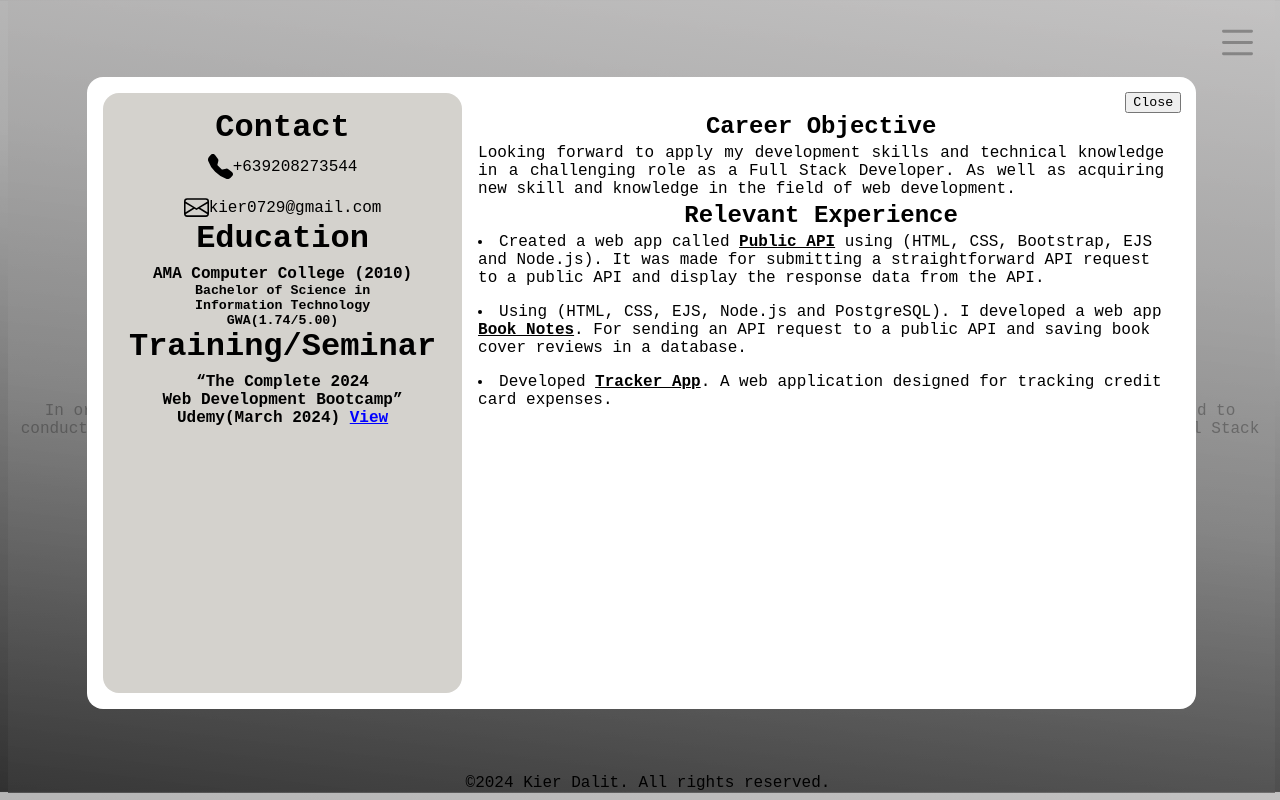
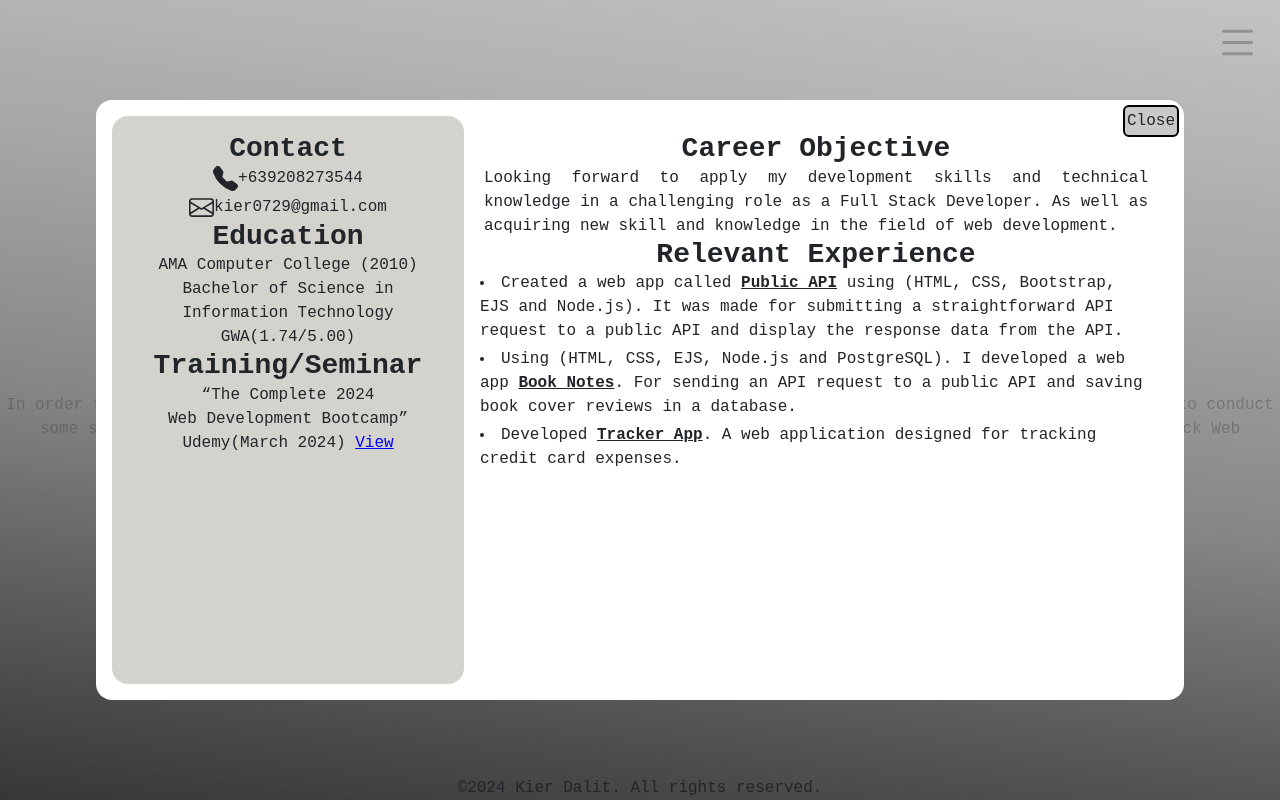
Before and after one commit to Kier0729/online-cv, a React (Create React App) app: page /#/ in a window 1280 px wide. Both pictures are taken after a click on the button "About". Built offline with nearby package versions, Linux system fonts and the light colour scheme.

Commit message:
add bootstrap

```diff
--- a/public/index.html
+++ b/public/index.html
@@ -2,7 +2,7 @@
 <html lang="en">
   <head>
     <meta charset="utf-8" />
-    <!-- <link href="https://cdn.jsdelivr.net/npm/bootstrap@5.3.3/dist/css/bootstrap.min.css" rel="stylesheet" integrity="sha384-QWTKZyjpPEjISv5WaRU9OFeRpok6YctnYmDr5pNlyT2bRjXh0JMhjY6hW+ALEwIH" crossorigin="anonymous"> -->
+    <link href="https://cdn.jsdelivr.net/npm/bootstrap@5.3.3/dist/css/bootstrap.min.css" rel="stylesheet" integrity="sha384-QWTKZyjpPEjISv5WaRU9OFeRpok6YctnYmDr5pNlyT2bRjXh0JMhjY6hW+ALEwIH" crossorigin="anonymous">
     <link href="./styles/styles.css" rel="stylesheet"/>
     <title>Kier Anthony Dalit</title>
   </head>
--- a/public/styles/styles.css
+++ b/public/styles/styles.css
@@ -15,11 +15,19 @@
   text-align: center;
 }
 
+h1{
+  font-weight: bolder;
+}
+
 .container{
   display: flex;
   flex-direction: column;
   justify-content: center;
-  height: calc(100vh - 30px);
+  width: 100%;
+  height: 100vh;
+  margin: 0;
+  max-width: none;
+  padding: 0;
   /* max-height: 700px; */
 }
 
@@ -31,6 +39,9 @@
   align-self:center;
   gap: 5px;
 }
+.container-btn h5{
+  width: 100%;
+}
 
 h3,h4,h5{
   margin-top: 0;
@@ -38,18 +49,20 @@ h3,h4,h5{
 }
 
 p{
-  font-weight: 500;
+  /* font-weight: 500; */
   margin-bottom: 0;
+  padding-left: .25rem;
+  padding-right: .25rem;
 }
 
-h1{
-  font-weight: 900;
-  margin-bottom: .5rem;
+h3{
+  /* font-weight: 900; */
+  font-weight: bolder;
 }
-.container-btn h4:hover{
+.container-btn h5:hover{
   transition: .3s;
     color: darkblue;
-    font-size: larger;
+    /* font-size: larger; */
     cursor: pointer;
     /* background-color: rgb(169, 169, 169, 0.2); */
 }
@@ -64,6 +77,8 @@ h1{
   border: 2px solid black;
   background-color: rgb(0, 0, 0, 0);
   border-radius: 5px;
+  height: max-content;
+  text-align: center;
 }
 
 .container-outer{
@@ -72,7 +87,7 @@ h1{
   justify-content: center;
   align-items: center;
   position: absolute;
-  width: 99%;
+  width: 100%;
   height: 100%;
   background: linear-gradient(to top right, rgb(0, 0, 0, .9),rgba(137, 137, 137, 0.7),rgba(225, 223, 223, 0.7));
   background-size: 500%;
@@ -80,7 +95,7 @@ h1{
   /* max-height: 700px; */
 }
 body{
-  height: 97vh;
+  height: 100%;
   background: linear-gradient(to top right, rgb(0, 0, 0, .9),rgba(137, 137, 137, 0.7),rgba(225, 223, 223, 0.7));
   background-size: 500%;
   animation: bg-animation 2s linear infinite alternate;
@@ -122,6 +137,7 @@ body{
   height: fit-content;
   padding: 1rem;
   border-radius: 1rem;
+  z-index: 999;
 }
 
 .container-inner-skills div{
@@ -151,6 +167,7 @@ body{
   max-height: 700px;
   padding: 1rem;
   border-radius: 1rem;
+  z-index: 999;
 }
 
 .contact-education{
@@ -159,15 +176,12 @@ body{
   padding: 1rem;
   border-radius: 1rem;
 }
-.contact-education h1{
-  margin-top: 0;
-}
 .container-inner-about>div>div{
   display: flex;
   flex-direction: column;
   justify-content: center;
   align-items: center;
-  gap: 1rem;
+  gap: .25rem;
 }
 .container-inner-about label{
   display: flex;
@@ -203,10 +217,17 @@ body{
 }
 
 .btn{
+  border: 2px solid black;
   position: absolute;
-  right: 15px;
-  top: 15px;
+  right: 5px;
+  top: 5px;
   cursor: pointer;
+  padding: 2px;
+  background: rgb(201, 201, 201);
+}
+.btn:hover{
+  background: rgba(88, 88, 88, 0.9);
+  border: 2px solid black;
 }
 
 .link{
@@ -229,6 +250,7 @@ body{
   overflow: auto;
   gap: .5rem;
   max-height: 700px;
+  z-index: 999;
 }
 
 .container-inner-projects div{
@@ -248,7 +270,7 @@ body{
 
 .container-inner-projects label:hover{
   transition: .3s;
-  font-size: x-large;
+  /* font-size: x-large; */
   color: blue;
 }
 .container-inner-projects img{
@@ -272,8 +294,9 @@ body{
 
 footer{
   position: fixed;
-  bottom: 8px;
+  bottom: 0px;
   width: 100%;
+  min-width: 400px;
   text-align: center;
 }
 
@@ -285,6 +308,11 @@ footer{
     min-width: 400px;
     max-height: 700px;
     /* background: red; */
+  }
+
+  .contact-education, .career-objective{
+    height: 50%;
+    overflow: auto;
   }
 
   .container-inner-skills, body{
@@ -332,7 +360,12 @@ svg:hover{
   animation: sidebar-animation .5s forwards;
 }
 @keyframes sidebar-animation {
-to{ width: 15%}
+to{
+  position: fixed;
+  right: 0;
+  width: 15%;
+  height: 100%;
+}
 }
 
 .sidebar-btn{
--- a/src/components/App.js
+++ b/src/components/App.js
@@ -2,13 +2,11 @@ import React from "react";
 import Router from "./Router"
 
 function App(){
-    const date = new Date();
     return(
     <div>
-        <div className="container">
+        <div>
             <Router />
         </div>
-     <footer className="prevent-select reddit-mono-h1">{`©${date.getFullYear()} Kier Dalit. All rights reserved.`}</footer>
     </div>
     );
 }
--- a/src/components/Pages/About.js
+++ b/src/components/Pages/About.js
@@ -7,7 +7,7 @@ function About(){
         <div className="container-outer">
             <div className="container-inner-about">
                 <div className="contact-education">
-                    <h1 className="reddit-mono-h1">Contact</h1>
+                    <h3 className="reddit-mono-h1">Contact</h3>
                     <div>
                     <label className="reddit-mono-h1"><svg xmlns="http://www.w3.org/2000/svg" width="25" height="25" fill="currentColor" className="bi bi-telephone-fill" viewBox="0 0 16 16">
                     <path fill-rule="evenodd" d="M1.885.511a1.745 1.745 0 0 1 2.61.163L6.29 2.98c.329.423.445.974.315 1.494l-.547 2.19a.68.68 0 0 0 .178.643l2.457 2.457a.68.68 0 0 0 .644.178l2.189-.547a1.75 1.75 0 0 1 1.494.315l2.306 1.794c.829.645.905 1.87.163 2.611l-1.034 1.034c-.74.74-1.846 1.065-2.877.702a18.6 18.6 0 0 1-7.01-4.42 18.6 18.6 0 0 1-4.42-7.009c-.362-1.03-.037-2.137.703-2.877z"/>
@@ -16,18 +16,18 @@ function About(){
                     <path d="M0 4a2 2 0 0 1 2-2h12a2 2 0 0 1 2 2v8a2 2 0 0 1-2 2H2a2 2 0 0 1-2-2zm2-1a1 1 0 0 0-1 1v.217l7 4.2 7-4.2V4a1 1 0 0 0-1-1zm13 2.383-4.708 2.825L15 11.105zm-.034 6.876-5.64-3.471L8 9.583l-1.326-.795-5.64 3.47A1 1 0 0 0 2 13h12a1 1 0 0 0 .966-.741M1 11.105l4.708-2.897L1 5.383z"/>
                     </svg>kier0729@gmail.com</label>
                     </div>
-                    <h1 className="reddit-mono-h1">Education</h1>
-                    <h4 className="reddit-mono-h1">AMA Computer College (2010)</h4>
-                    <h5 className="reddit-mono-h1">Bachelor of Science in <br></br>Information Technology <br></br>GWA(1.74/5.00)</h5>
-                    <h1 className="reddit-mono-h1">Training/Seminar</h1>
-                    <h4 className="reddit-mono-h1">“The Complete 2024 <br></br>Web Development Bootcamp”<br></br>Udemy(March 2024) <span className="link" onClick={()=>{myContext.setClose(true)}}>View</span></h4>
+                    <h3 className="reddit-mono-h1">Education</h3>
+                    <p className="reddit-mono-h1">AMA Computer College (2010)</p>
+                    <p className="reddit-mono-h1">Bachelor of Science in <br></br>Information Technology <br></br>GWA(1.74/5.00)</p>
+                    <h3 className="reddit-mono-h1">Training/Seminar</h3>
+                    <p className="reddit-mono-h1">“The Complete 2024 <br></br>Web Development Bootcamp”<br></br>Udemy(March 2024) <span className="link" onClick={()=>{myContext.setClose(true)}}>View</span></p>
                 </div>
                 <div className="career-objective">
-                    <h2 className="reddit-mono-h1">Career Objective</h2>
+                    <h3 className="reddit-mono-h1">Career Objective</h3>
                     <p className="reddit-mono-h1">Looking forward to apply my development skills and technical knowledge in a
                         challenging role as a Full Stack Developer. As well as acquiring new
                         skill and knowledge in the field of web development.</p>
-                    <h2 className="reddit-mono-h1">Relevant Experience</h2>
+                    <h3 className="reddit-mono-h1">Relevant Experience</h3>
                     <div>
                         <li className="reddit-mono-h1">Created a web app called <span className="web-name">Public API</span> using (HTML, CSS, Bootstrap, EJS and Node.js).
                         It was made for submitting a straightforward API request to a public API and display the response data from the API.</li>
--- a/src/components/Pages/Home.js
+++ b/src/components/Pages/Home.js
@@ -9,6 +9,7 @@ import Certificate from "./Certificate";
 
 function Home(){
     // const navigate = useNavigate();
+    const date = new Date();
     const [about, setAbout] = useState(false);
     const [skills, setSkills] = useState(false);
     const [projects, setProjects] = useState(false);
@@ -40,8 +41,7 @@ function Home(){
                     {sidebar && <Sidebar />}
                 </Context.Provider>
             }
-            {console.log(close)}
-            <h1 className="reddit-mono-h1">Kier Anthony Dalit</h1>
+            <h1 className="reddit-mono-h1" data-mdb-animation-init data-mdb-animation-reset="true" data-mdb-animation="slide-out-right" >Kier Anthony Dalit</h1>
             <h3 className="reddit-mono-h1">Full Stack Web Developer</h3>
             <p className="reddit-mono-h1">In order to pursue my
             passion and strengthen my skills, knowledge, and experience in the web
@@ -49,10 +49,11 @@ function Home(){
             online courses to acquire the knowledge and skills needed to start my
             career as a Full Stack Web Developer. </p>
             <div className="container-btn">
-                <button onClick={()=>setAbout(true)}><h4 className="reddit-mono-h1">About</h4></button>
-                <button onClick={()=>setSkills(true)}><h4 type="button" className="reddit-mono-h1">Relevant Skills</h4></button>
-                <button onClick={()=>setProjects(true)}><h4 type="button" className="reddit-mono-h1">Projects</h4></button>
+                <button onClick={()=>setAbout(true)}><h5 className="reddit-mono-h1 col-4">About</h5></button>
+                <button onClick={()=>setSkills(true)}><h5 type="button" className="reddit-mono-h1 col-4">Relevant Skills</h5></button>
+                <button onClick={()=>setProjects(true)}><h5 type="button" className="reddit-mono-h1 col-4">Projects</h5></button>
             </div>
+            <footer className="prevent-select reddit-mono-h1">{`©${date.getFullYear()} Kier Dalit. All rights reserved.`}</footer>
         </div>
     );
 }
```
